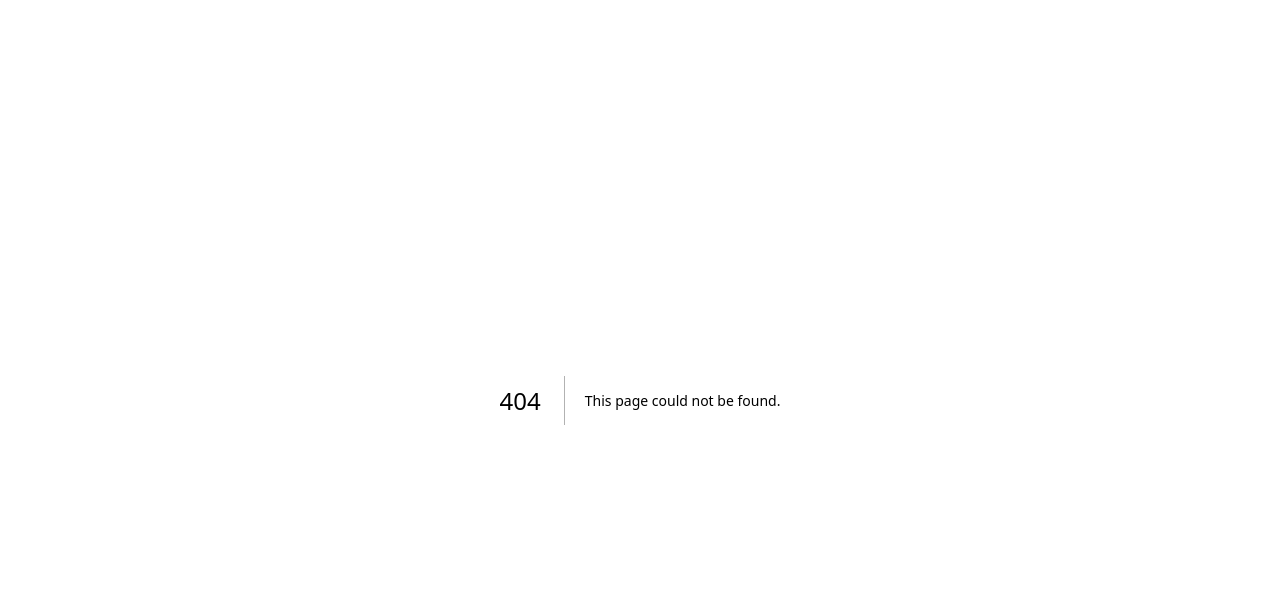
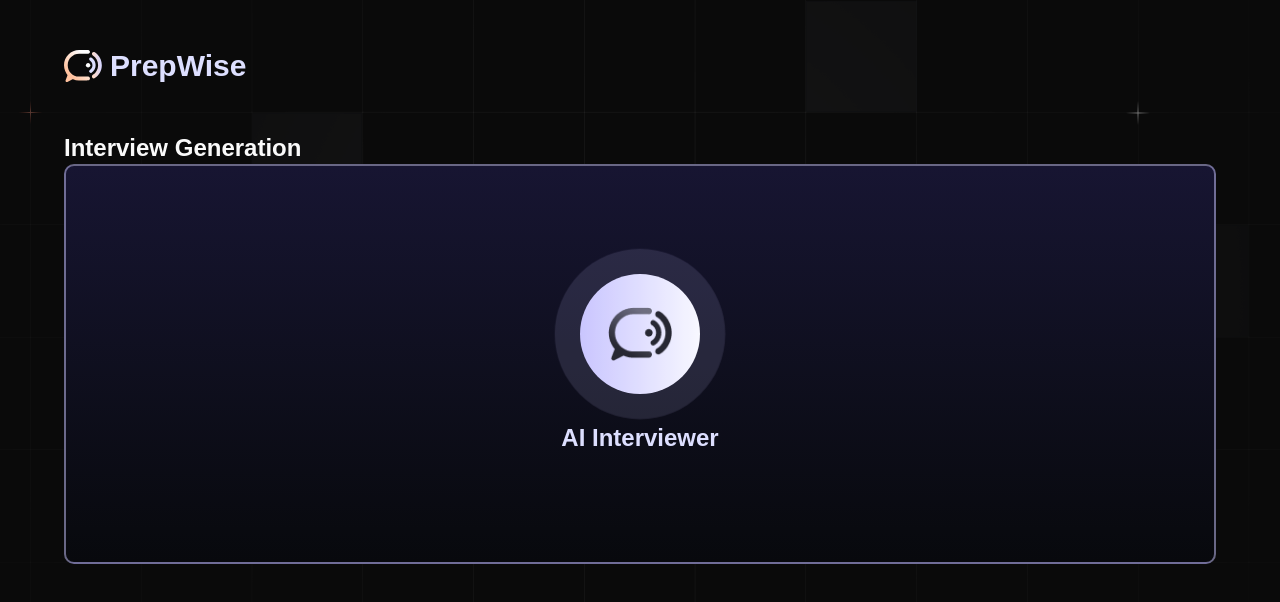
Before and after one commit to ProfFeynman/Huku_Interview_Prep, a Next.js app: page /interview in a window 1280 px wide. Before the commit this address had no page. Shown: the top 602 px of the page. Built offline with nearby package versions, Linux system fonts and the light colour scheme; a web font is replaced by a local one.

Commit message:
Implement AI Inreview feature

```diff
--- /dev/null
+++ b/app/(root)/interview/page.tsx
@@ -0,0 +1,13 @@
+import AgentDummy from '@/components/agent-dummy'
+import React from 'react'
+
+const InterviewPage = () => {
+  return (
+    <div>
+        <h3>Interview Generation</h3>
+        <AgentDummy userName="you" userId="user1" type="generate" />
+    </div>
+  )
+}
+
+export default InterviewPage
--- /dev/null
+++ b/app/api/vapi/generate/route.ts
@@ -0,0 +1,51 @@
+import { generateText } from "ai";
+import { google } from "@ai-sdk/google";
+
+import { db } from "@/firebase/admin";
+import { getRandomInterviewCover } from "@/lib/utils";
+
+export async function POST(request: Request) {
+  const { type, role, level, techstack, amount, userid } = await request.json();
+
+  try {
+    const { text: questions } = await generateText({
+      model: google("gemini-2.0-flash-001"),
+      prompt: `Prepare questions for a job interview.
+        The job role is ${role}.
+        The job experience level is ${level}.
+        The tech stack used in the job is: ${techstack}.
+        The focus between behavioural and technical questions should lean towards: ${type}.
+        The amount of questions required is: ${amount}.
+        Please return only the questions, without any additional text.
+        The questions are going to be read by a voice assistant so do not use "/" or "*" or any other special characters which might break the voice assistant.
+        Return the questions formatted like this:
+        ["Question 1", "Question 2", "Question 3"]
+
+        Thank you! <3
+    `,
+    });
+
+    const interview = {
+      role: role,
+      type: type,
+      level: level,
+      techstack: techstack.split(","),
+      questions: JSON.parse(questions),
+      userId: userid,
+      finalized: true,
+      coverImage: getRandomInterviewCover(),
+      createdAt: new Date().toISOString(),
+    };
+
+    await db.collection("interviews").add(interview);
+
+    return Response.json({ success: true }, { status: 200 });
+  } catch (error) {
+    console.error("Error:", error);
+    return Response.json({ success: false, error: error }, { status: 500 });
+  }
+}
+
+export async function GET() {
+  return Response.json({ success: true, data: "Thank you!" }, { status: 200 });
+}
--- a/app/globals.css
+++ b/app/globals.css
@@ -224,7 +224,7 @@
       @apply z-10 flex items-center justify-center blue-gradient rounded-full size-[120px] relative;
 
       .animate-speak {
-        @apply absolute inline-flex size-5/6 animate-ping rounded-full bg-primary-200 opacity-75;
+        @apply absolute inline-flex size-5/6 animate-ping rounded-full bg-primary-200 opacity-45;
       }
     }
 
--- /dev/null
+++ b/components/Agent.tsx
@@ -0,0 +1,223 @@
+"use client";
+
+import Image from "next/image";
+import { useState, useEffect } from "react";
+import { useRouter } from "next/navigation";
+
+import { cn } from "@/lib/utils";
+// import { vapi } from "@/lib/vapi.sdk";
+// import { interviewer } from "@/constants";
+import { createFeedback } from "@/lib/actions/general.action";
+
+enum CallStatus {
+  INACTIVE = "INACTIVE",
+  CONNECTING = "CONNECTING",
+  ACTIVE = "ACTIVE",
+  FINISHED = "FINISHED",
+}
+
+interface SavedMessage {
+  role: "user" | "system" | "assistant";
+  content: string;
+}
+
+const Agent = ({
+  userName,
+  userId,
+  interviewId,
+  feedbackId,
+  type,
+  questions,
+}: AgentProps) => {
+  const router = useRouter();
+  const [callStatus, setCallStatus] = useState<CallStatus>(CallStatus.INACTIVE);
+  const [messages, setMessages] = useState<SavedMessage[]>([]);
+  const [isSpeaking, setIsSpeaking] = useState(false);
+  const [lastMessage, setLastMessage] = useState<string>("");
+
+  useEffect(() => {
+    const onCallStart = () => {
+      setCallStatus(CallStatus.ACTIVE);
+    };
+
+    const onCallEnd = () => {
+      setCallStatus(CallStatus.FINISHED);
+    };
+
+    const onMessage = (message: Message) => {
+      if (message.type === "transcript" && message.transcriptType === "final") {
+        const newMessage = { role: message.role, content: message.transcript };
+        setMessages((prev) => [...prev, newMessage]);
+      }
+    };
+
+    const onSpeechStart = () => {
+      console.log("speech start");
+      setIsSpeaking(true);
+    };
+
+    const onSpeechEnd = () => {
+      console.log("speech end");
+      setIsSpeaking(false);
+    };
+
+    const onError = (error: Error) => {
+      console.log("Error:", error);
+    };
+
+    vapi.on("call-start", onCallStart);
+    vapi.on("call-end", onCallEnd);
+    vapi.on("message", onMessage);
+    vapi.on("speech-start", onSpeechStart);
+    vapi.on("speech-end", onSpeechEnd);
+    vapi.on("error", onError);
+
+    return () => {
+      vapi.off("call-start", onCallStart);
+      vapi.off("call-end", onCallEnd);
+      vapi.off("message", onMessage);
+      vapi.off("speech-start", onSpeechStart);
+      vapi.off("speech-end", onSpeechEnd);
+      vapi.off("error", onError);
+    };
+  }, []);
+
+  useEffect(() => {
+    if (messages.length > 0) {
+      setLastMessage(messages[messages.length - 1].content);
+    }
+
+    const handleGenerateFeedback = async (messages: SavedMessage[]) => {
+      console.log("handleGenerateFeedback");
+
+      const { success, feedbackId: id } = await createFeedback({
+        interviewId: interviewId!,
+        userId: userId!,
+        transcript: messages,
+        feedbackId,
+      });
+
+      if (success && id) {
+        router.push(`/interview/${interviewId}/feedback`);
+      } else {
+        console.log("Error saving feedback");
+        router.push("/");
+      }
+    };
+
+    if (callStatus === CallStatus.FINISHED) {
+      if (type === "generate") {
+        router.push("/");
+      } else {
+        handleGenerateFeedback(messages);
+      }
+    }
+  }, [messages, callStatus, feedbackId, interviewId, router, type, userId]);
+
+  const handleCall = async () => {
+    setCallStatus(CallStatus.CONNECTING);
+
+    if (type === "generate") {
+      await vapi.start(process.env.NEXT_PUBLIC_VAPI_WORKFLOW_ID!, {
+        variableValues: {
+          username: userName,
+          userid: userId,
+        },
+      });
+    } else {
+      let formattedQuestions = "";
+      if (questions) {
+        formattedQuestions = questions
+          .map((question) => `- ${question}`)
+          .join("\n");
+      }
+
+      await vapi.start(interviewer, {
+        variableValues: {
+          questions: formattedQuestions,
+        },
+      });
+    }
+  };
+
+  const handleDisconnect = () => {
+    setCallStatus(CallStatus.FINISHED);
+    vapi.stop();
+  };
+
+  return (
+    <>
+      <div className="call-view">
+        {/* AI Interviewer Card */}
+        <div className="card-interviewer">
+          <div className="avatar">
+            <Image
+              src="/ai-avatar.png"
+              alt="profile-image"
+              width={65}
+              height={54}
+              className="object-cover"
+            />
+            {isSpeaking && <span className="animate-speak" />}
+          </div>
+          <h3>AI Interviewer</h3>
+        </div>
+
+        {/* User Profile Card */}
+        <div className="card-border">
+          <div className="card-content">
+            <Image
+              src="/user-avatar.png"
+              alt="profile-image"
+              width={539}
+              height={539}
+              className="rounded-full object-cover size-[120px]"
+            />
+            <h3>{userName}</h3>
+          </div>
+        </div>
+      </div>
+
+      {messages.length > 0 && (
+        <div className="transcript-border">
+          <div className="transcript">
+            <p
+              key={lastMessage}
+              className={cn(
+                "transition-opacity duration-500 opacity-0",
+                "animate-fadeIn opacity-100"
+              )}
+            >
+              {lastMessage}
+            </p>
+          </div>
+        </div>
+      )}
+
+      <div className="w-full flex justify-center">
+        {callStatus !== "ACTIVE" ? (
+          <button className="relative btn-call" onClick={() => handleCall()}>
+            <span
+              className={cn(
+                "absolute animate-ping rounded-full opacity-75",
+                callStatus !== "CONNECTING" && "hidden"
+              )}
+            />
+
+            <span className="relative">
+              {callStatus === "INACTIVE" || callStatus === "FINISHED"
+                ? "Call"
+                : ". . ."}
+            </span>
+          </button>
+        ) : (
+          <button className="btn-disconnect" onClick={() => handleDisconnect()}>
+            End
+          </button>
+        )}
+      </div>
+    </>
+  );
+};
+
+export default Agent;
--- /dev/null
+++ b/components/agent-dummy.tsx
@@ -0,0 +1,19 @@
+import React from 'react'
+import Image from "next/image";
+
+const AgentDummy = () => {
+    const isSpeaking = true;
+  return (
+    <div className="call-view">
+        <div className="card-interviewer">
+            <div className="avatar">
+                <Image src="/ai-avatar.png" alt="vapi-avatar" width={64} height={64} className="object-cover" />
+                {isSpeaking && <span className="animate-speak" />}
+            </div>
+            <h3>AI Interviewer</h3>
+        </div>
+    </div>
+  )
+}
+
+export default AgentDummy
--- /dev/null
+++ b/lib/vapi.sdk.ts
@@ -0,0 +1,3 @@
+import Vapi from "@vapi-ai/web";
+
+export const vapi = new Vapi(process.env.NEXT_PUBLIC_VAPI_WEB_TOKEN!);
--- a/package.json
+++ b/package.json
@@ -9,9 +9,12 @@
     "lint": "next lint"
   },
   "dependencies": {
+    "@ai-sdk/google": "^1.2.19",
     "@hookform/resolvers": "^5.1.1",
     "@radix-ui/react-label": "^2.1.7",
     "@radix-ui/react-slot": "^1.2.3",
+    "@vapi-ai/web": "^2.3.5",
+    "ai": "^4.3.16",
     "class-variance-authority": "^0.7.1",
     "clsx": "^2.1.1",
     "dayjs": "^1.11.13",
```
Also changed, not shown: 1 other file (tests, documents, lock files or other folders).
